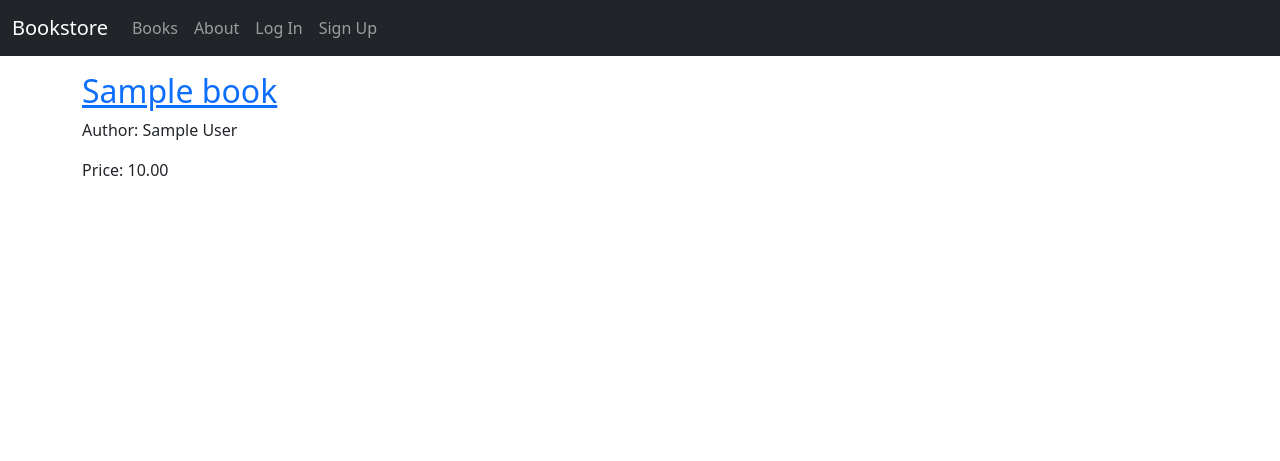
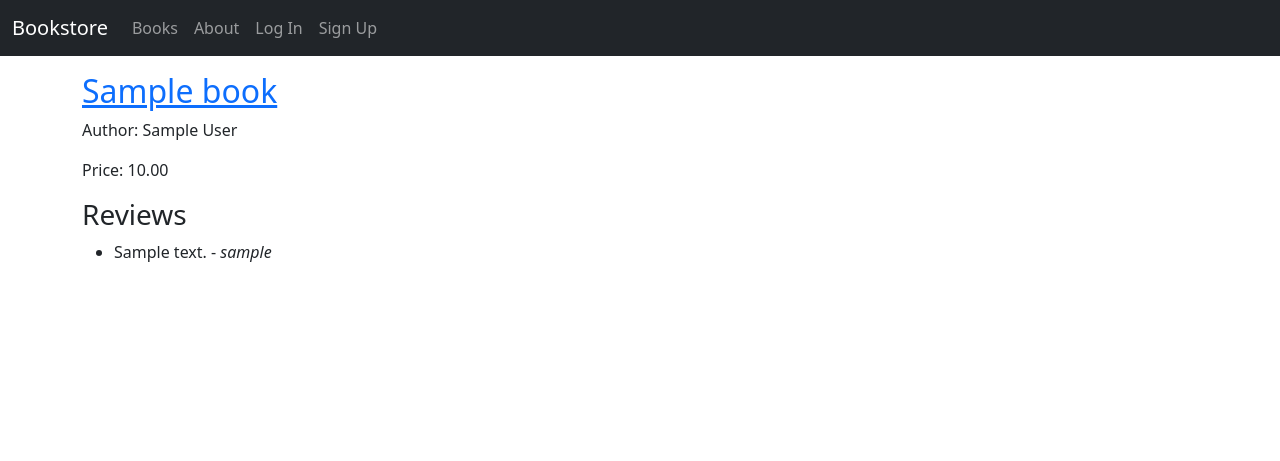
Before and after one commit to ralberrto/Bookstore, a Django app: page /books/00000000-0000-0000-0000-000000000001/ in a window 1280 px wide. Shown: the top 461 px of the page. Run offline with Django 4.2, Linux system fonts and the light colour scheme; tables that the repository leaves empty hold one stand-in row (values such as "Sample post"); parts of the project's set-up code (start-up, migrations or seed data) failed here and were passed over.

Commit message:
Add Reviews in the Book details template

```diff
--- a/templates/books/book_detail.html
+++ b/templates/books/book_detail.html
@@ -7,5 +7,16 @@
     <h2><a href="">{{ book.title }}</a></h2>
     <p>Author: {{ book.author }}</p>
     <p>Price: {{ book.price }}</p>
+    <div>
+        <h3>Reviews</h3>
+        <ul>
+        {% if not book.reviews.all %}
+            <em>There are no reviews for this book.</em>
+        {% endif %}
+            {% for review in book.reviews.all %}
+            <li>{{ review.review }} - <em>{{ review.author }}</em></li>
+            {% endfor %}
+        </ul>
+    </div>
 </div>
 {% endblock content %}
```
